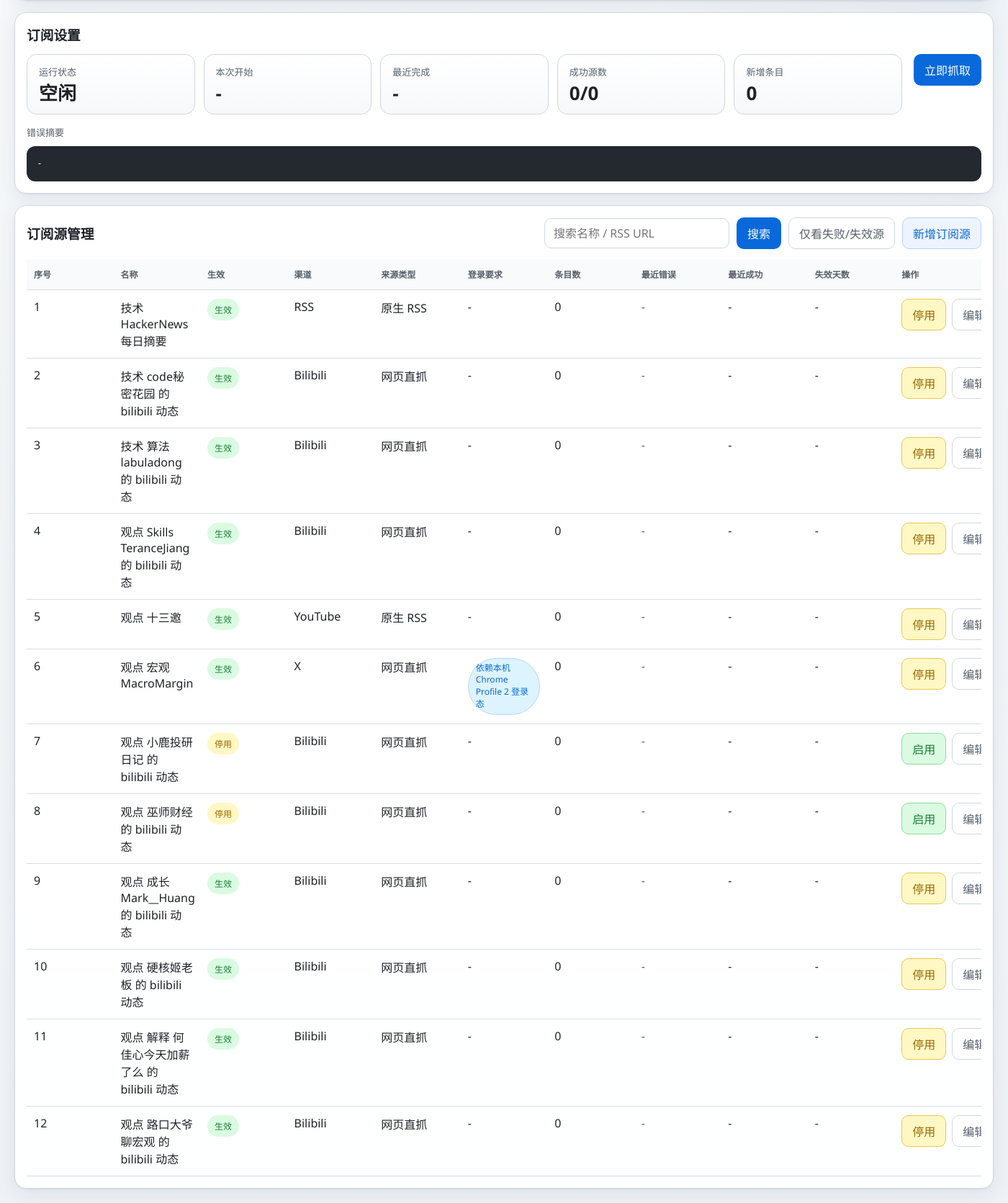
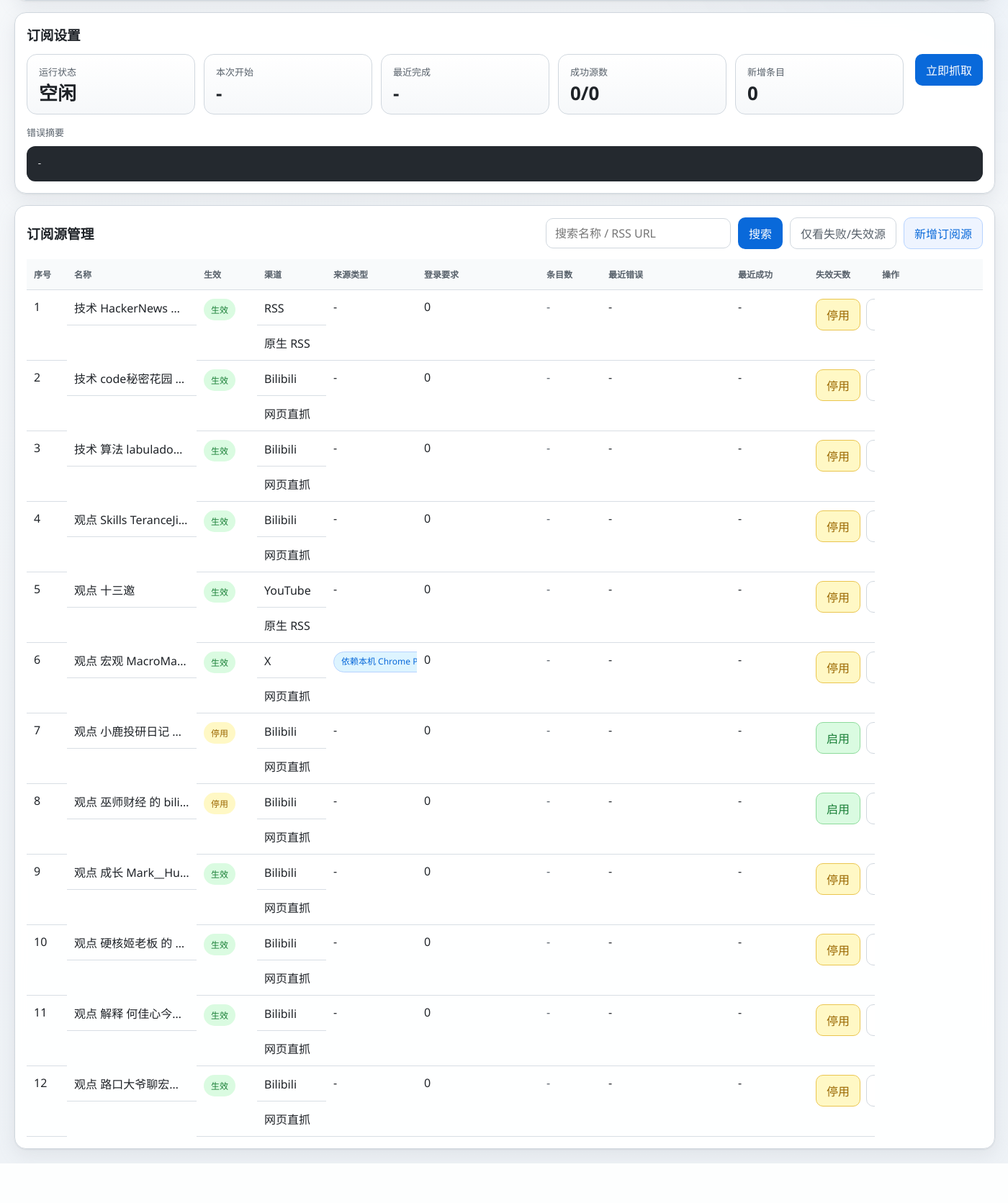
Before and after one commit to stelvetica/infoflowhub, a FastAPI app: page /?view=settings in a window 1400 px wide. Shown: the part 255-1926 px from the top of the page at 72% size. After the commit the page ends 1871 px from the top, so only its background shows below. Run offline with FastAPI, Linux system fonts and the light colour scheme; data that the repository does not hold is empty; some libraries are stand-ins or nearby versions.

Commit message:
tighten source table columns and overflow handling

```diff
--- a/web/static/styles.css
+++ b/web/static/styles.css
@@ -87,15 +87,28 @@ th { font-size: 12px; color: var(--muted); white-space: nowrap; background: rgba
 .entries-table .col-time { width: 96px; }
 .entries-table .col-source { width: 152px; }
 .entries-table .col-title { width: auto; }
+.sources-table .col-index { width: 56px; }
+.sources-table .col-name { width: 180px; }
+.sources-table .col-enabled { width: 84px; }
+.sources-table .col-channel { width: 96px; }
+.sources-table .col-provider { width: 126px; }
+.sources-table .col-login { width: 170px; }
+.sources-table .col-count { width: 86px; }
+.sources-table .col-error { width: 180px; }
+.sources-table .col-success { width: 108px; }
+.sources-table .col-invalid { width: 92px; }
+.sources-table .col-action { width: 150px; }
 .laterhub-table .col-time { width: 82px; }
 .laterhub-table .col-title { width: auto; }
 .laterhub-table .col-action { width: 68px; }
 .cell-time { white-space: nowrap; }
 .cell-ellipsis { display: block; width: 100%; overflow: hidden; white-space: nowrap; text-overflow: ellipsis; }
+.sources-table td .cell-ellipsis, .sources-table th .cell-ellipsis { display: block; }
 .cell-link { display: block; max-width: 100%; }
 .cell-strong { color: var(--text); }
 .cell-read { color: #8c959f; }
 .cell-muted { color: var(--muted); }
+.cell-tight { white-space: nowrap; }
 .laterhub-link-cell a { overflow: hidden; white-space: nowrap; text-overflow: ellipsis; }
 .laterhub-action-cell { white-space: nowrap; }
 .laterhub-action-cell form { display: flex; justify-content: flex-start; }
@@ -142,11 +155,13 @@ th { font-size: 12px; color: var(--muted); white-space: nowrap; background: rgba
 .settings-actions { display: flex; align-items: center; gap: 10px; flex-wrap: wrap; }
 .settings-error-block { margin-top: 16px; }
 .cell-error-summary { max-width: 320px; white-space: nowrap; overflow: hidden; text-overflow: ellipsis; color: var(--muted); }
-.cell-login-requirement { min-width: 220px; }
+.cell-login-requirement { max-width: 170px; white-space: nowrap; overflow: hidden; text-overflow: ellipsis; }
 .cell-actions { white-space: nowrap; }
 .source-actions { display: flex; align-items: center; gap: 8px; flex-wrap: nowrap; }
 .source-actions form { margin: 0; }
 .source-actions .btn { min-width: 56px; white-space: nowrap; }
+.sources-table .status { white-space: nowrap; }
+.sources-table td { overflow: hidden; }
 .requirement-badge { display: inline-flex; align-items: center; padding: 5px 10px; border-radius: 999px; border: 1px solid #b6d3ff; background: var(--accent-soft); color: var(--accent); font-size: 12px; line-height: 1.4; }
 .settings-summary-row { display: flex; gap: 18px; flex-wrap: wrap; margin-bottom: 14px; }
 .modal-backdrop { position: fixed; inset: 0; z-index: 1000; display: flex; align-items: center; justify-content: center; padding: 24px; background: rgba(31, 35, 40, 0.28); backdrop-filter: blur(8px); }
--- a/web/templates/partials/source_table.html
+++ b/web/templates/partials/source_table.html
@@ -12,7 +12,20 @@
     </form>
   </div>
   <div class="table-wrap">
-    <table>
+    <table class="sources-table">
+      <colgroup>
+        <col class="col-index">
+        <col class="col-name">
+        <col class="col-enabled">
+        <col class="col-channel">
+        <col class="col-provider">
+        <col class="col-login">
+        <col class="col-count">
+        <col class="col-error">
+        <col class="col-success">
+        <col class="col-invalid">
+        <col class="col-action">
+      </colgroup>
       <thead>
         <tr>
           <th>序号</th>
@@ -31,16 +44,16 @@
       <tbody>
         {% for item in settings.sources %}
         <tr>
-          <td>{{ loop.index }}</td>
-          <td>{{ item.name }}</td>
-          <td><span class="status {% if item.enabled %}ok{% else %}warn{% endif %}">{{ item.enabled_text }}</span></td>
-          <td>{{ item.channel_label }}</td>
-          <td>{{ item.provider_label }}</td>
+          <td class="cell-tight">{{ loop.index }}</td>
+          <td class="cell-ellipsis" title="{{ item.name }}">{{ item.name }}</td>
+          <td class="cell-tight"><span class="status {% if item.enabled %}ok{% else %}warn{% endif %}">{{ item.enabled_text }}</span></td>
+          <td class="cell-ellipsis" title="{{ item.channel_label }}">{{ item.channel_label }}</td>
+          <td class="cell-ellipsis" title="{{ item.provider_label }}">{{ item.provider_label }}</td>
           <td class="cell-login-requirement" title="{{ item.login_hint or item.login_requirement or '' }}">{% if item.login_requirement %}<span class="requirement-badge">{{ item.login_requirement }}</span>{% else %}-{% endif %}</td>
-          <td>{{ item.entry_count }}</td>
+          <td class="cell-tight">{{ item.entry_count }}</td>
           <td class="cell-error-summary" title="{{ item.last_error or '' }}">{{ item.last_error or '-' }}</td>
-          <td>{{ item.last_success_at[5:16] if item.last_success_at else '-' }}</td>
-          <td>{{ item.invalid_days or '-' }}</td>
+          <td class="cell-tight">{{ item.last_success_at[5:16] if item.last_success_at else '-' }}</td>
+          <td class="cell-tight">{{ item.invalid_days or '-' }}</td>
           <td class="cell-actions">
             <div class="source-actions">
               <form hx-post="/actions/source/{{ item.id }}/toggle-enabled?source_q={{ settings.q }}&source_filter={{ settings.source_filter }}&sort={{ settings.sort }}&dir={{ settings.dir }}" hx-target="#sources-panel" hx-swap="innerHTML">
```
